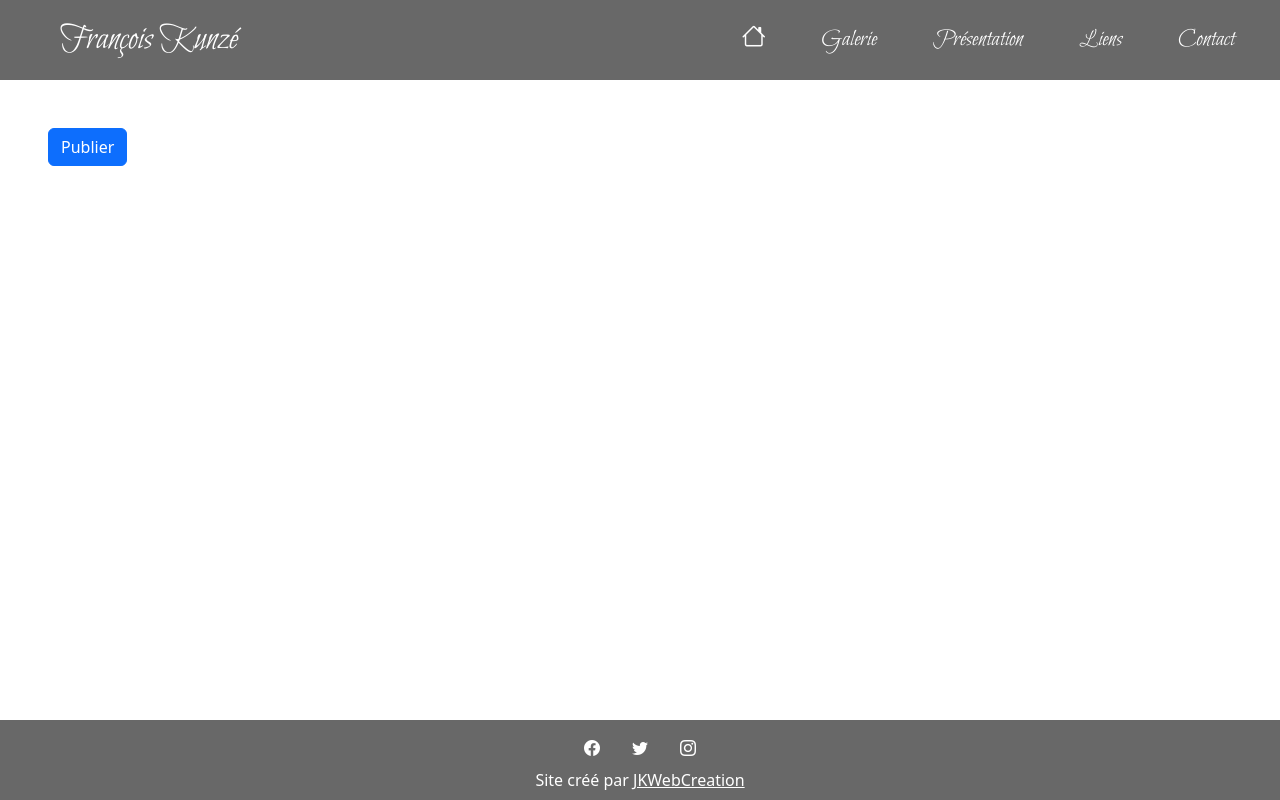
After one commit to Pouce77/aquarelles_fkunze, a Symfony app: template templates/home/contact.html.twig in a window 1280 px wide. The commit adds this page. Run offline with Twig, Linux system fonts and the light colour scheme; the template is opened without the code that fills it, so the values that code supplies are empty; some libraries are stand-ins or nearby versions.

Commit message:
Création du formulaire de contact

```diff
--- a/public/css/styles.css
+++ b/public/css/styles.css
@@ -152,3 +152,6 @@ width: auto;
   box-shadow: 5px 5px 15px 5px rgba(0, 0, 0, 0.2);
   width: 18rem;
 }
+.backImg{
+	background-image: url("images/crbst_combloux .jpg");
+}
--- a/templates/base.html.twig
+++ b/templates/base.html.twig
@@ -47,7 +47,7 @@
 								<a class="nav-link font" href="#">Liens</a>
 							</li>
 							<li class="nav-item">
-								<a class="nav-link font" href="#">Contact</a>
+								<a class="nav-link font" href="/contact">Contact</a>
 							</li>
 						</ul>
 					</div>
@@ -64,18 +64,18 @@
   <footer class="footer  p-2 barColor fixed-bottom">
 				<ul class="nav justify-content-center">
 					<li class="nav-item">
-						<a class="nav-link iconsocial" aria-current="page" href="#"><i class="bi bi-facebook"></i></a>
+						<a class="nav-link iconsocial" aria-current="page" href="https://www.facebook.com/people/Fran%C3%A7ois-Kunze/100016187238048/" target="blank"><i class="bi bi-facebook"></i></a>
 					</li>
 					<li class="nav-item">
-						<a class="nav-link iconsocial" href="#"><i class="bi bi-twitter"></i></a>
+						<a class="nav-link iconsocial" href="#" target="blank"><i class="bi bi-twitter"></i></a>
 					</li>
 					<li class="nav-item">
-						<a class="nav-link iconsocial" href="#"><i class="bi bi-instagram"></i></a>
+						<a class="nav-link iconsocial" href="#" target="blank"><i class="bi bi-instagram"></i></a>
 					</li>
 				</ul>
 				<div>
 					<p class="text-center iconsocial mb-0">
-					Site créé par <a class="iconsocial" href="#">@JKWebCreation</a>
+					Site créé par <a class="iconsocial" href="#" target="blank">JKWebCreation</a>
 					</p>
 				</div>
 			</footer>
--- /dev/null
+++ b/templates/home/contact.html.twig
@@ -0,0 +1,9 @@
+{% extends 'base.html.twig' %}
+
+{% block body %}
+	<div class="m-5 w-50 h-60">
+    {{ form_start(form)}}
+    {{ form_rest(form)}}
+    <input class='btn btn-primary' type="submit" value="Publier"></input>
+  </div>
+{% endblock %}
--- a/templates/home/gallery.html.twig
+++ b/templates/home/gallery.html.twig
@@ -1,8 +1,8 @@
-{% extends './base.html.twig' %}
+{% extends 'base.html.twig' %}
 
 
 {% block body %}
-	<body>
+	<body class="backImg">
 		<div class="d-flex justify-content-around flex-wrap container mt-5">
 		{% for painting in paintings %}
 			<div class="card mt-3 card-bs">
--- a/templates/home/index.html.twig
+++ b/templates/home/index.html.twig
@@ -1,4 +1,4 @@
-{% extends './base.html.twig' %}
+{% extends 'base.html.twig' %}
 
 {% block body %}
 	<body>
```
Also changed, not shown: src/Controller/HomeController.php (+18 -0 lines), src/Form/ContactType.php (added, +45 -0 lines), 1 other file.
